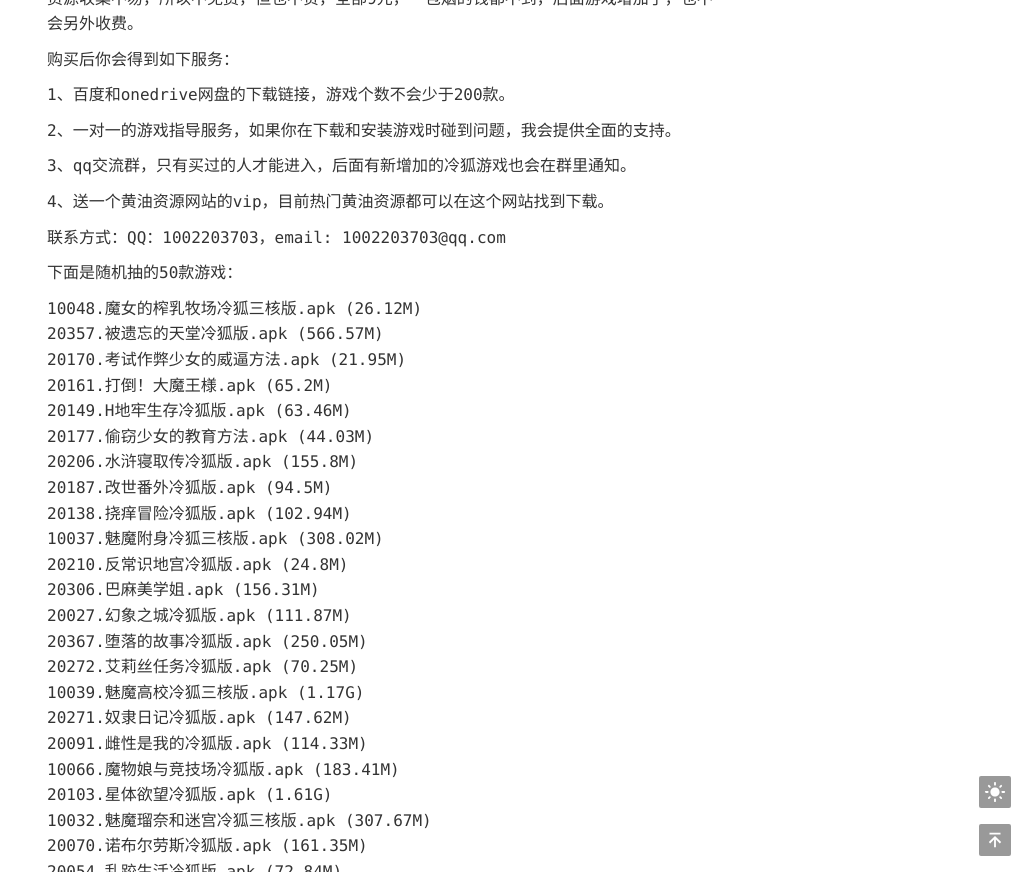
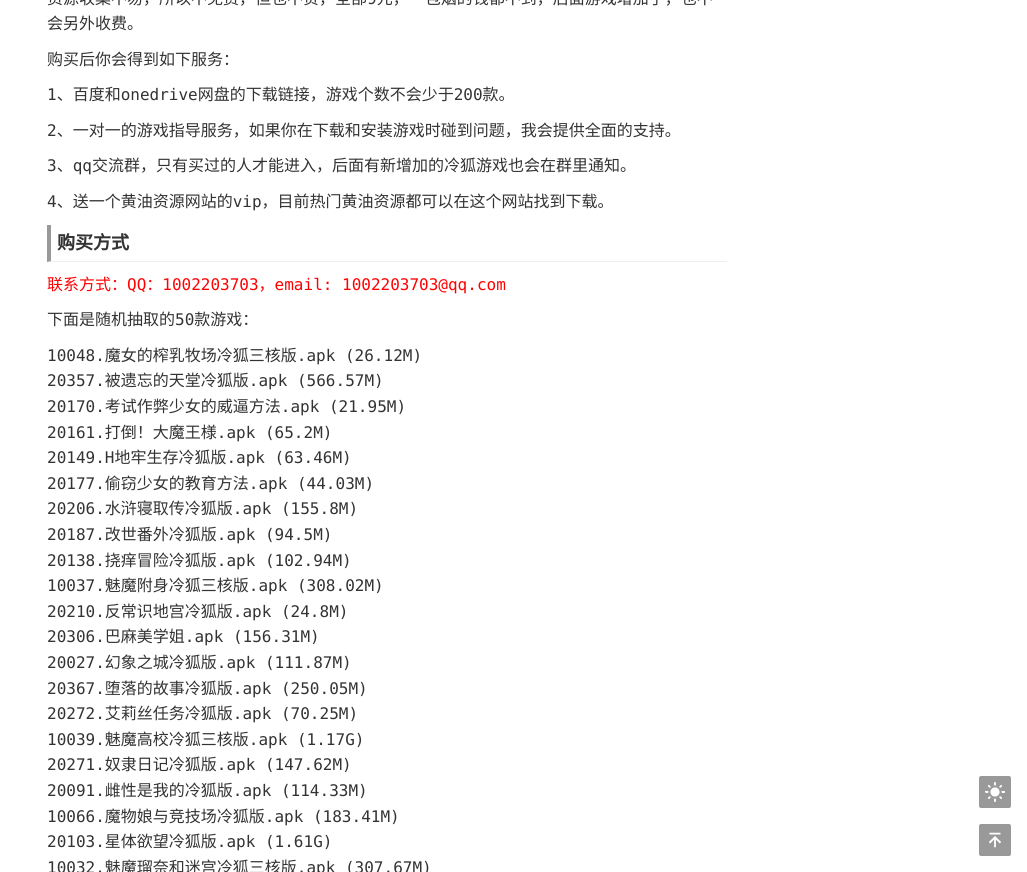
Before and after one commit to leng-hu/leng-hu.github.io, a Jekyll site: the page built from index.html, in a window 1280 px wide and 900 px high, scrolled down 938 px, cut to the strip 28-900 px from the top of the window. Shown: the whole strip, without its empty margins (253-1280 px from the left). Built offline with Jekyll 4.4.1, drawn with Linux system fonts in a browser that asks for light colours; the list of posts is cut into pages by our own code; comment, search, counter and statistics services are not loaded.

Commit message:
修改主页

```diff
--- a/index.html
+++ b/index.html
@@ -21,9 +21,9 @@
 <p>2、一对一的游戏指导服务，如果你在下载和安装游戏时碰到问题，我会提供全面的支持。</p>
 <p>3、qq交流群，只有买过的人才能进入，后面有新增加的冷狐游戏也会在群里通知。</p>
 <p>4、送一个黄油资源网站的vip，目前热门黄油资源都可以在这个网站找到下载。</p>
-<p></p>
-<p>联系方式：QQ：1002203703，email: 1002203703@qq.com</p>
-<p>下面是随机抽的50款游戏：</p>
+<h2>购买方式</h2>
+<p style="color:red">联系方式：QQ：1002203703，email: 1002203703@qq.com</p>
+<p>下面是随机抽取的50款游戏：</p>
 <p>
 10048.魔女的榨乳牧场冷狐三核版.apk (26.12M)<br>
 20357.被遗忘的天堂冷狐版.apk (566.57M)<br>
```
